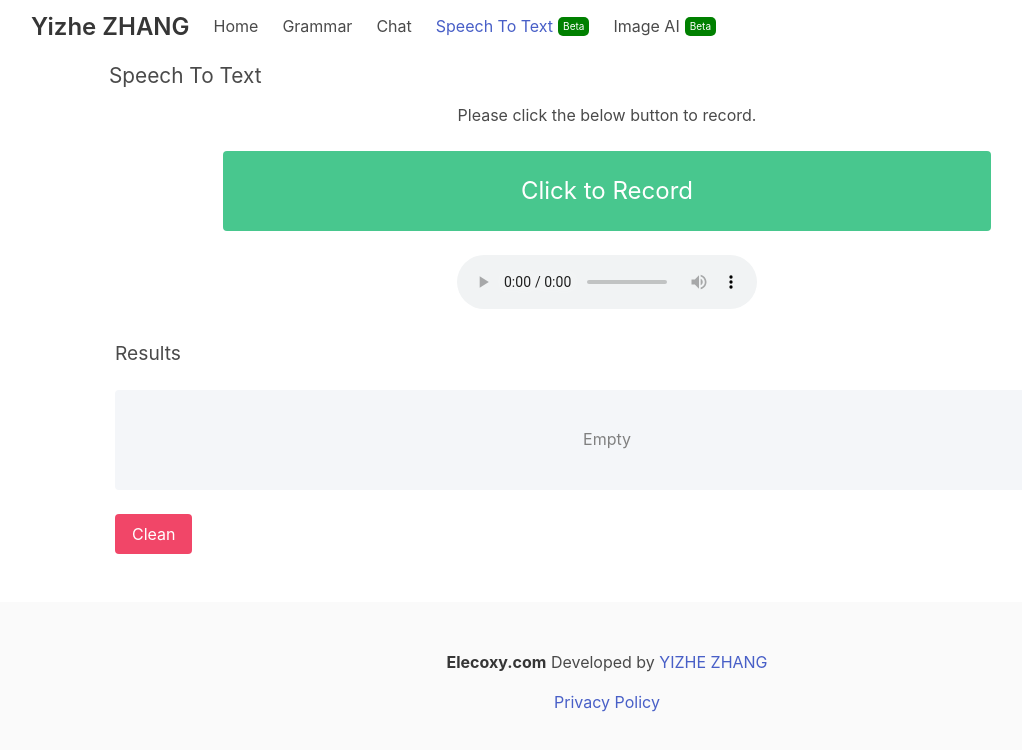
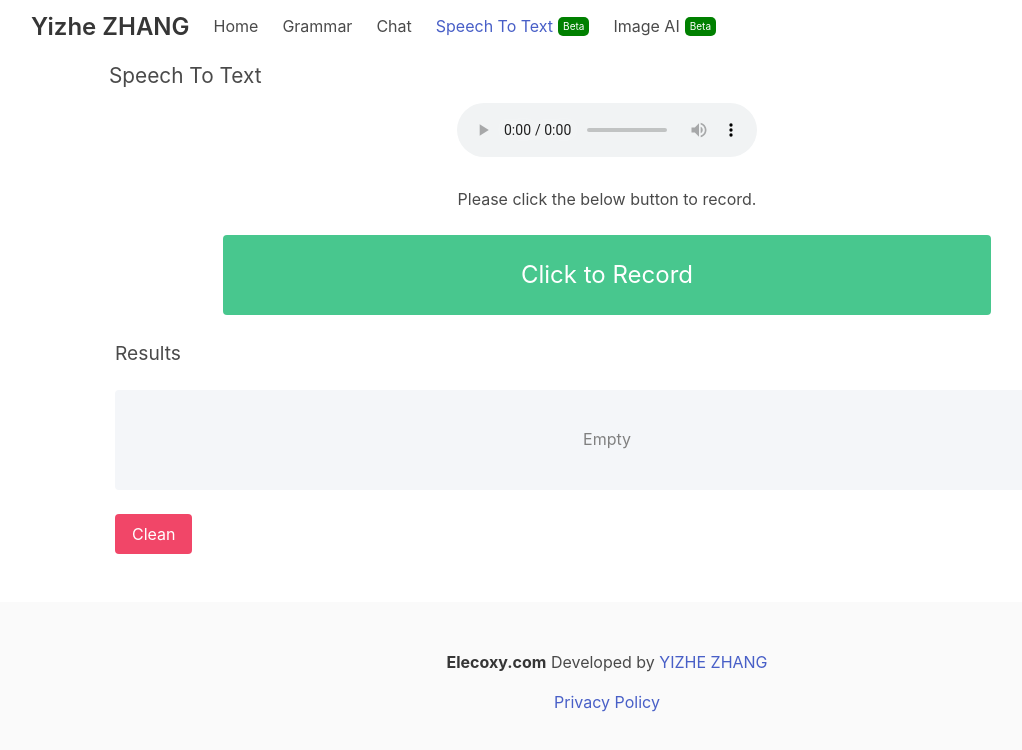
Before and after one commit to ZhangYizhe/zhangyizhe.github.io, a Vue app: page /#/audio in a window 1280 px wide. Shown: the top 750 px of the page, without its empty margins (33-1055 px from the left). Built offline with nearby package versions, Linux system fonts and the light colour scheme.

Commit message:
Modified position of the audio AI

```diff
--- a/src/components/Audio/AudioView.vue
+++ b/src/components/Audio/AudioView.vue
@@ -8,13 +8,13 @@
     <div class="container is-max-desktop">
       <div class="columns is-mobile is-multiline is-centered has-text-centered">
         <div class="column is-full">
+          <audio ref="audioPlayer" controls></audio>
+        </div>
+        <div class="column is-full">
           {{ !preHotTaskComplete ? (seconds > 0 ? 'Recorded ' + seconds + ' seconds.' : 'Wait! Preparing for recording.') : 'Please click the below button to record.' }}
         </div>
         <div class="column">
           <button :class="['button', isRecording ? 'is-danger' : 'is-success', isLoading ? 'is-loading' : ''] " style="width: 80%; height: 80px; font-size: 1.5rem" @click="isRecording ? stopRecordBtnTap() : startRecord()" :disabled="isLoading">{{ isRecording ? 'Click to finish' : 'Click to Record'}}</button>
-        </div>
-        <div class="column is-full">
-          <audio ref="audioPlayer" controls></audio>
         </div>
         <div class="column is-full px-0" style="text-align: left; font-size: 1.2rem">
           <span>Results</span>
```
